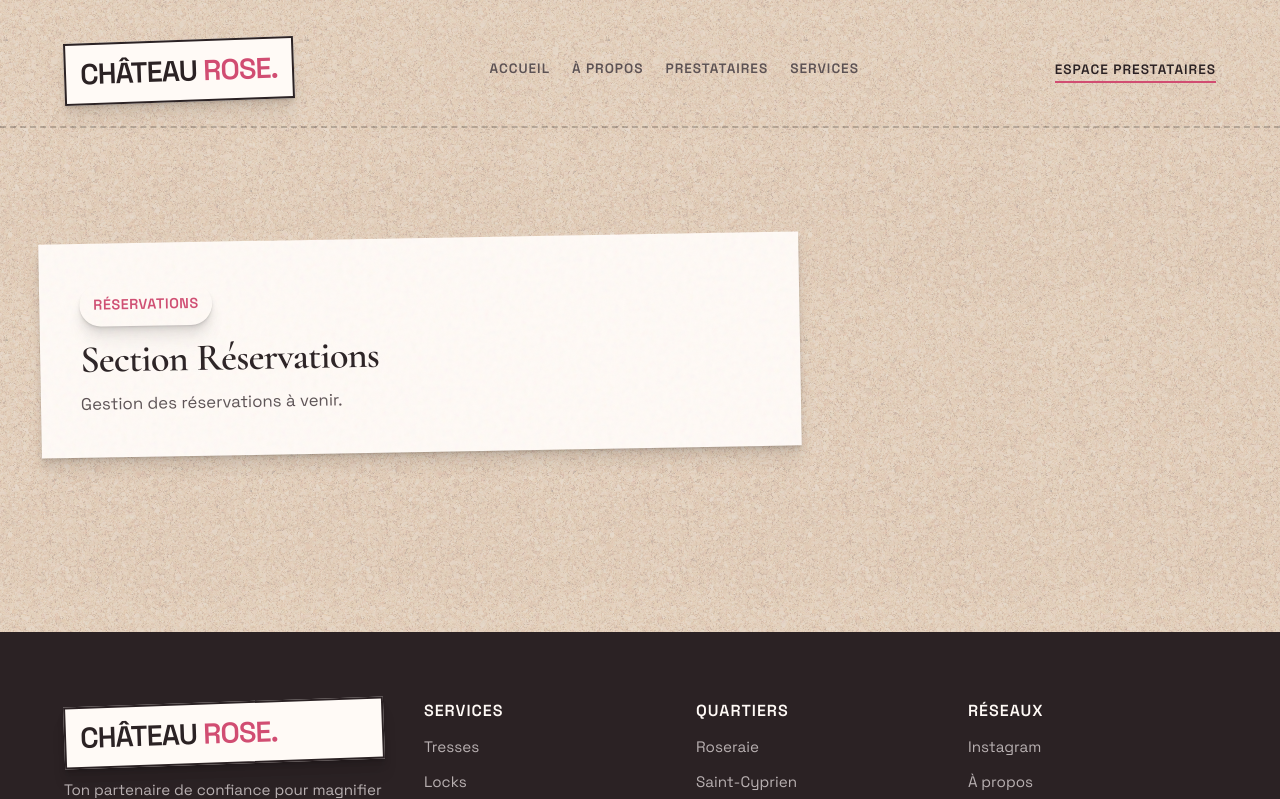
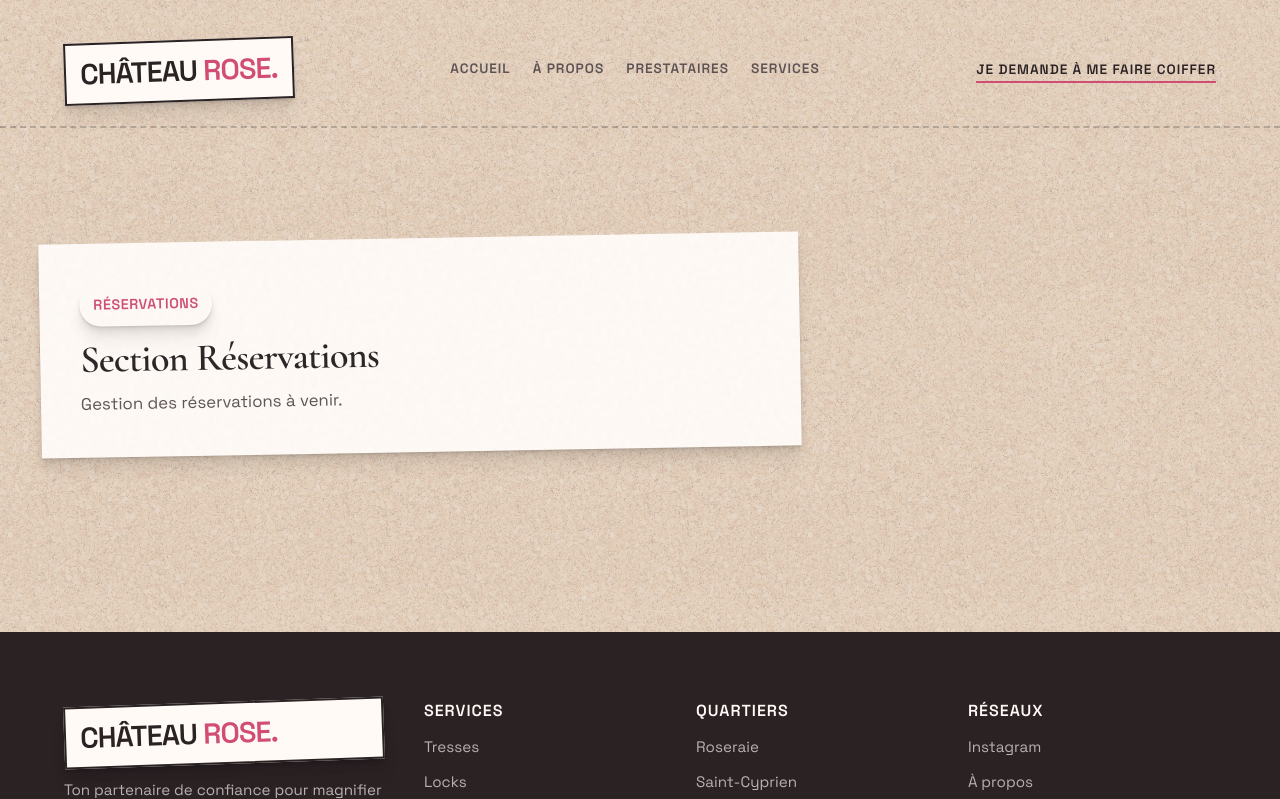
Before and after one commit to jafty/chateau_rose, a Django app: page /booking/ in a window 1280 px wide. Shown: the top 799 px of the page. Run offline with Django 5.2, Linux system fonts and the light colour scheme; some web fonts are replaced.

Commit message:
Replace provider link with service request link

```diff
--- a/templates/base.html
+++ b/templates/base.html
@@ -25,7 +25,7 @@
                 <a href="{% url 'interface:provider_list' %}">Prestataires</a>
                 <a href="{% url 'interface:home' %}#catalogue">Services</a>
             </nav>
-            <a href="{% url 'providers:providers_index' %}" class="pro-link">Espace Prestataires</a>
+            <a href="{% url 'interface:home' %}#service-request" class="pro-link">Je demande à me faire coiffer</a>
         </div>
     </header>
 
```
